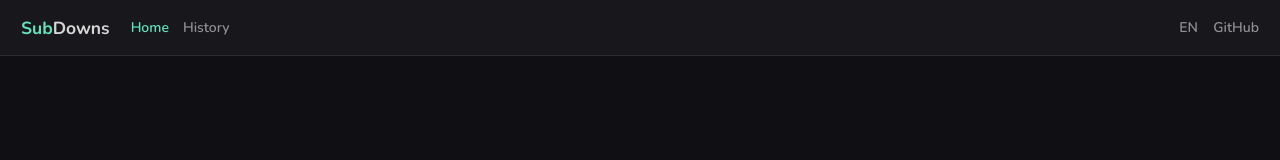
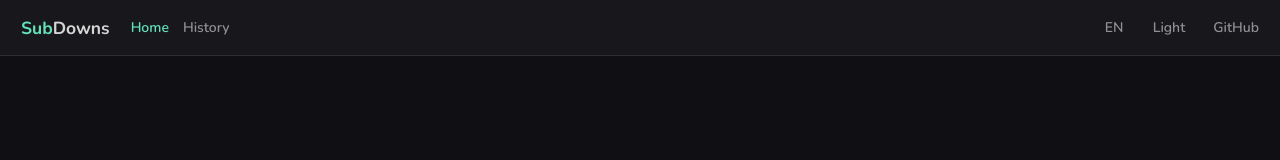
Before and after one commit to anesterdev/SubDowns-Subtitles, a Vue app: page / in a window 1280 px wide. Shown: the top 160 px of the page. Built offline with nearby package versions, Linux system fonts and the light colour scheme.

Commit message:
feat: dark/light theme switch

```diff
--- a/src/frontend/components/Header.vue
+++ b/src/frontend/components/Header.vue
@@ -1,13 +1,28 @@
 <script setup lang="ts">
 import { loadLocale } from '../i18n.ts';
 import { useI18n } from 'vue-i18n';
-import { computed } from 'vue';
+import { computed, ref, onMounted } from 'vue';
 import { useRoute } from 'vue-router';
 import i18n from '../i18n.ts';
 import { APP_TITLE } from '../constants/index.ts';
 
-const { locale } = useI18n();
+const { locale, t } = useI18n();
 const route = useRoute();
+
+const isLightTheme = ref(false);
+
+onMounted(() => {
+  isLightTheme.value = document.body.classList.contains('theme-white');
+});
+
+function toggleTheme() {
+  isLightTheme.value = !isLightTheme.value;
+  if (isLightTheme.value) {
+    document.body.classList.add('theme-white');
+  } else {
+    document.body.classList.remove('theme-white');
+  }
+}
 
 async function handleLanguageChange(event: Event) {
   const target = (event.target as HTMLSelectElement).value;
@@ -27,8 +42,8 @@ const displayLanguage = computed(() => locale.value.toString().toUpperCase());
       <strong><span>Sub</span>Downs</strong>
     </div>
     <nav class="header-pages">
-      <router-link to="/" active-class="active">{{ $t('header.home') }}</router-link>
-      <router-link to="/history" active-class="active">{{ $t('header.history') }}</router-link>
+      <router-link to="/" active-class="active">{{ t('header.home') }}</router-link>
+      <router-link to="/history" active-class="active">{{ t('header.history') }}</router-link>
     </nav>
     <div class="header-links">
       <select class="lang-select" :value="locale" @change="handleLanguageChange">
@@ -37,6 +52,9 @@ const displayLanguage = computed(() => locale.value.toString().toUpperCase());
         <option value="zh">ZH</option>
         <option value="ru">RU</option>
       </select>
+      <button class="theme-toggle" @click="toggleTheme">
+        {{ isLightTheme ? t('header.theme_dark') : t('header.theme_light') }}
+      </button>
       <a href="https://github.com/anesterdev" target="_blank">GitHub</a>
     </div>
   </header>
@@ -103,6 +121,21 @@ const displayLanguage = computed(() => locale.value.toString().toUpperCase());
     }
   }
 
+  .theme-toggle {
+    background: transparent;
+    border: none;
+    color: var(--text-muted);
+    font-weight: 600;
+    cursor: pointer;
+    font-family: inherit;
+    font-size: inherit;
+    transition: color var(--transition-fast) ease;
+
+    &:hover {
+      color: var(--text-bright);
+    }
+  }
+
   .lang-select {
     appearance: none;
     -webkit-appearance: none;
--- a/src/frontend/locales/en.json
+++ b/src/frontend/locales/en.json
@@ -10,7 +10,9 @@
   },
   "header": {
     "home": "Home",
-    "history": "History"
+    "history": "History",
+    "theme_light": "Light",
+    "theme_dark": "Dark"
   },
   "preview": {
     "fetching": "Fetching video metadata...",
--- a/src/frontend/locales/es.json
+++ b/src/frontend/locales/es.json
@@ -10,7 +10,9 @@
   },
   "header": {
     "home": "Inicio",
-    "history": "Historial"
+    "history": "Historial",
+    "theme_light": "Claro",
+    "theme_dark": "Oscuro"
   },
   "preview": {
     "fetching": "Obteniendo metadatos del video...",
--- a/src/frontend/locales/ru.json
+++ b/src/frontend/locales/ru.json
@@ -10,7 +10,9 @@
   },
   "header": {
     "home": "Главная",
-    "history": "История"
+    "history": "История",
+    "theme_light": "Светлая",
+    "theme_dark": "Темная"
   },
   "preview": {
     "fetching": "Получение метаданных видео...",
--- a/src/frontend/locales/zh.json
+++ b/src/frontend/locales/zh.json
@@ -10,7 +10,9 @@
   },
   "header": {
     "home": "首页",
-    "history": "历史记录"
+    "history": "历史记录",
+    "theme_light": "浅色",
+    "theme_dark": "深色"
   },
   "preview": {
     "fetching": "正在获取视频元数据...",
--- a/src/frontend/ui-kit/_color_schema.scss
+++ b/src/frontend/ui-kit/_color_schema.scss
@@ -24,3 +24,22 @@
   --warn: rgb(var(--rgb-warn));
   --warn-bg: rgba(var(--rgb-warn), 0.16);
 }
+
+body.theme-white {
+  --rgb-bg: 255, 255, 255 !important;
+  --bg: rgb(var(--rgb-bg)) !important;
+
+  --rgb-bg-light: 255, 255, 255 !important;
+  --bg-light: rgb(var(--rgb-bg-light)) !important;
+
+  --rgb-white: 31, 34, 37 !important;
+  --bg-dimm: rgba(var(--rgb-white), 0.1) !important;
+
+  --rgb-accent: 24, 160, 88 !important;
+  --bg-accent: rgba(var(--rgb-accent), 0.16) !important;
+  --text-accent: rgb(var(--rgb-accent)) !important;
+
+  --text: rgba(var(--rgb-white), 0.82) !important;
+  --text-bright: rgba(var(--rgb-white), 0.9) !important;
+  --text-muted: rgba(var(--rgb-white), 0.52) !important;
+}
```
